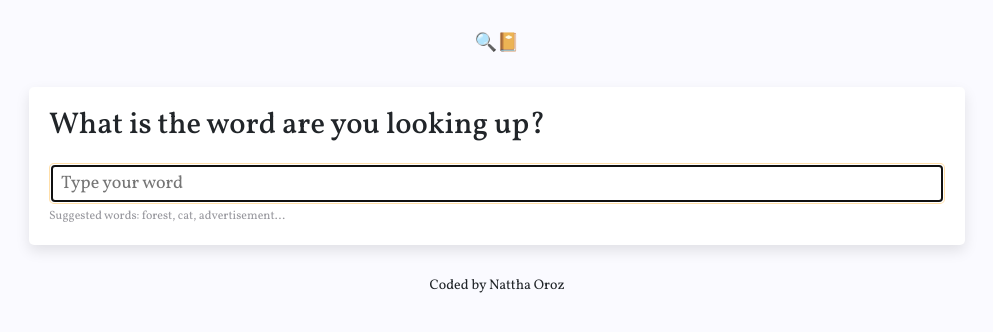
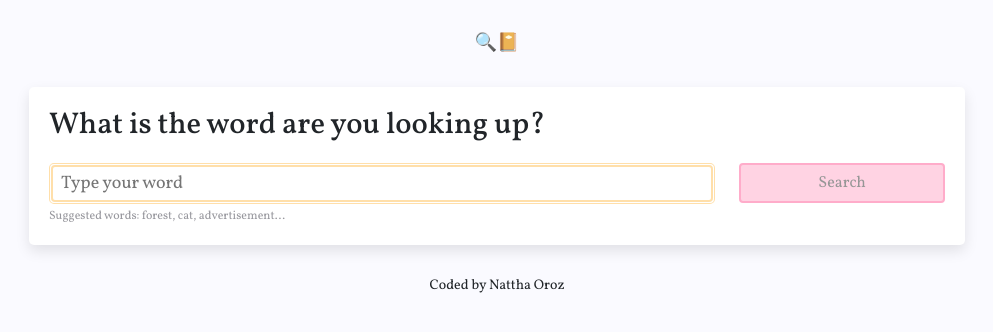
Before and after one commit to NataNONR/dictionary-site, a React (Create React App) app: page / in a window 1280 px wide. Shown: the top 332 px of the page, without its empty margins (143-1136 px from the left). Built offline with nearby package versions, Linux system fonts and the light colour scheme; no server answers.

Commit message:
Feat: Search Button
- Add search button
- Set appearance of button and search bar

```diff
--- a/src/Dictionary.css
+++ b/src/Dictionary.css
@@ -18,9 +18,21 @@ input {
   border: 2px solid #ffdfaa;
   border-radius: 5px;
 }
+input:focus {
+  outline-color: #ffdfaa;
+}
 
 .SearchSample {
   font-size: 12px;
   color: #98989e;
   margin-top: 3px;
 }
+
+.SearchButton {
+  color: #969696;
+  background-color: #ffd3e3;
+  border: 2px solid #ffacca;
+}
+.SearchButton:hover {
+  background: #ffacca;
+}
--- a/src/Dictionary.js
+++ b/src/Dictionary.js
@@ -57,12 +57,23 @@ export default function Dictionary(props) {
         <section>
           <h1>What is the word are you looking up?</h1>
           <form onSubmit={handleSubmit}>
+            <div className="row">
+              <div className="col-9">
                 <input
                   type="search"
                   placeholder="Type your word"
                   autoFocus={true}
                   onChange={handleKeywordUpdate}
                 />
+              </div>
+              <div className="col-3">
+                <input
+                  type="submit"
+                  value="Search"
+                  className="btn SearchButton"
+                />
+              </div>
+            </div>
           </form>
           <div className="SearchSample">
             Suggested words: forest, cat, advertisement...
```
Lines whose indentation alone changed are shown as unchanged.
